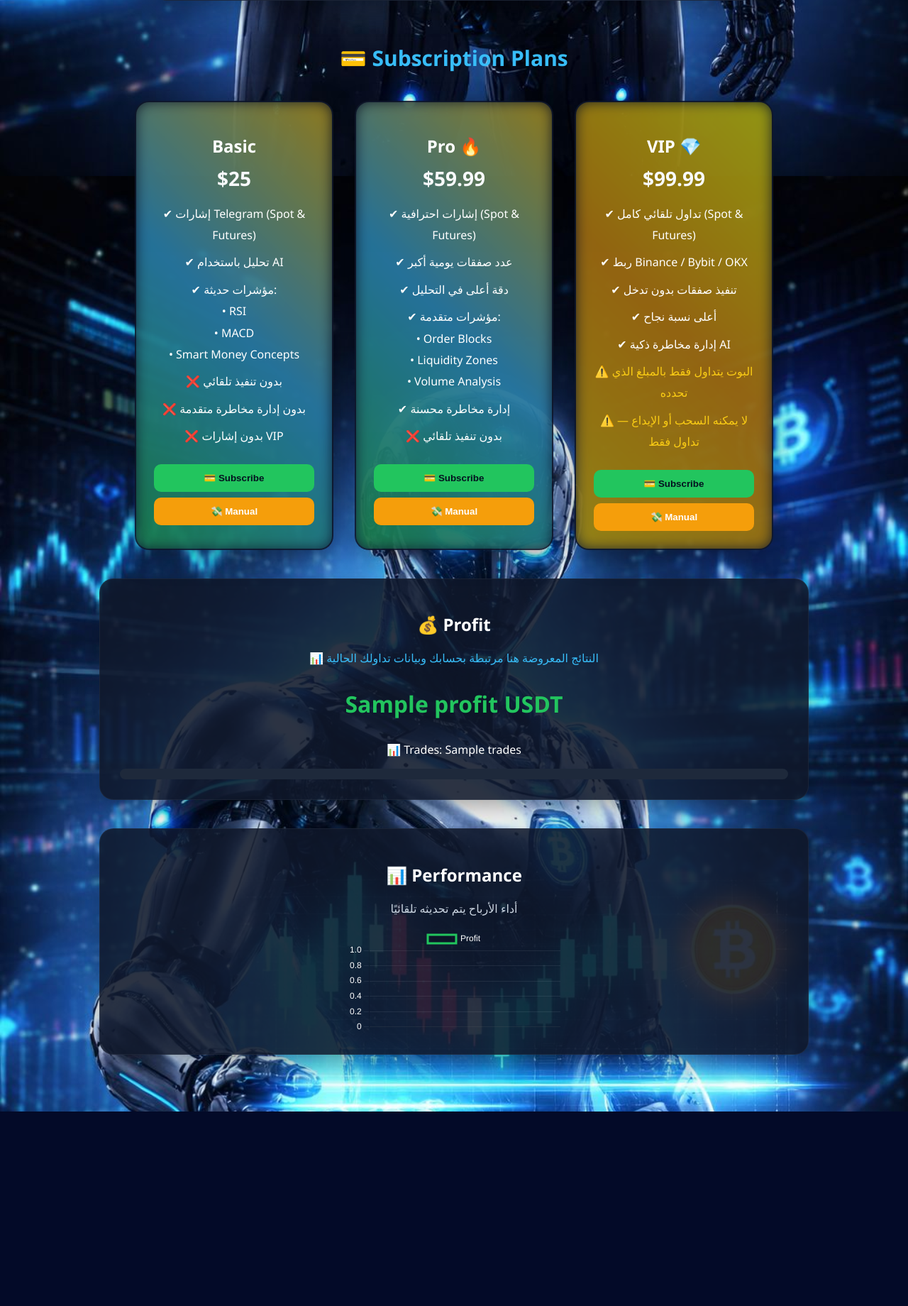
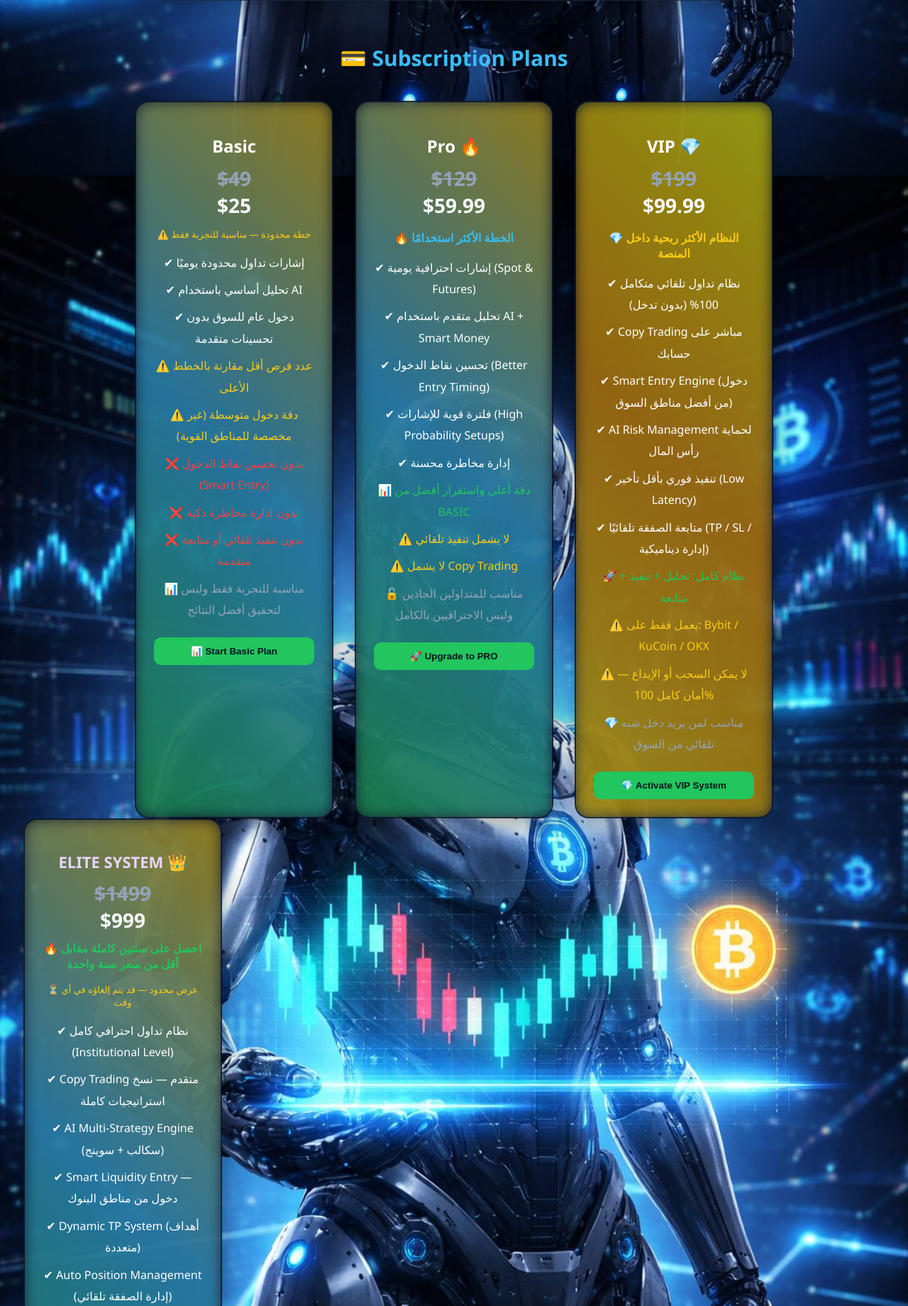
Before and after one commit to abdallah-bot250/trading_bot, a Flask app: template templates/dashboard.html in a window 1280 px wide. Shown: the part 1672-3512 px from the top of the page at 71% size. Before the commit the page ends 3238 px from the top, so only its background shows below. Run offline with Flask 3, Linux system fonts and the light colour scheme; the template is opened without the code that fills it: most values are stand-ins (such as "Sample title", 1, 10 or a date in 2020); parts of the project's set-up code (start-up, migrations or seed data) failed here and were passed over; some libraries are stand-ins or nearby versions.

Commit message:
final update

```diff
--- a/static/style.css
+++ b/static/style.css
@@ -445,3 +445,52 @@ textarea {
         font-size: 24px;
     }
 }
+/* ===== ELITE PLAN STYLE ===== */
+
+.pro2y {
+    border: 2px solid #a855f7;
+    box-shadow: 0 0 25px rgba(168,85,247,0.4);
+}
+
+.pro2y:hover {
+    transform: scale(1.07);
+    box-shadow: 0 0 40px rgba(168,85,247,0.7);
+}
+
+.pro2y::before {
+    content: "";
+    position: absolute;
+    inset: -2px;
+    border-radius: 20px;
+    background: linear-gradient(45deg, #9333ea, #22c55e, #38bdf8);
+    z-index: -1;
+    filter: blur(12px);
+    opacity: 0.7;
+}
+
+.pro2y h2 {
+    font-size: 22px;
+    color: #e9d5ff;
+}
+
+.pro2y .pay {
+    background: linear-gradient(45deg, #9333ea, #22c55e);
+    color: white;
+    font-weight: bold;
+}
+
+.pro2y .pay:hover {
+    transform: scale(1.06);
+}
+
+.best-value {
+    position: absolute;
+    top: 10px;
+    right: -35px;
+    background: linear-gradient(45deg,#22c55e,#9333ea);
+    color: white;
+    padding: 6px 45px;
+    transform: rotate(35deg);
+    font-size: 12px;
+    font-weight: bold;
+}
--- a/templates/dashboard.html
+++ b/templates/dashboard.html
@@ -1,3 +1,4 @@
+
 <!DOCTYPE html>
 <html>
 <head>
@@ -659,27 +660,49 @@ input, select {
         <div class="current-badge">YOUR CURRENT PLAN</div>
         {% endif %}
         <h2>Basic</h2>
-        <div class="price">$25</div>
+       <div class="price">
+<span style="text-decoration:line-through;color:#94a3b8">$49</span><br>
+$25
+</div>
+
+<p style="color:#facc15; font-size:13px;">
+⚠️ خطة محدودة — مناسبة للتجربة فقط
+</p>
 
         <ul>
-            <li>✔ إشارات Telegram (Spot & Futures)</li>
-            <li>✔ تحليل باستخدام AI</li>
-            <li>✔ مؤشرات حديثة:
-                <br>• RSI
-                <br>• MACD
-                <br>• Smart Money Concepts
-            </li>
-            <li>❌ بدون تنفيذ تلقائي</li>
-            <li>❌ بدون إدارة مخاطرة متقدمة</li>
-            <li>❌ بدون إشارات VIP</li>
-        </ul>
+    <li>✔ إشارات تداول محدودة يوميًا</li>
+    <li>✔ تحليل أساسي باستخدام AI</li>
+    <li>✔ دخول عام للسوق بدون تحسينات متقدمة</li>
+
+    <li style="color:#facc15;">
+    ⚠️ عدد فرص أقل مقارنة بالخطط الأعلى
+    </li>
+
+    <li style="color:#facc15;">
+    ⚠️ دقة دخول متوسطة (غير مخصصة للمناطق القوية)
+    </li>
+
+    <li style="color:#ef4444;">
+    ❌ بدون تحسين نقاط الدخول (Smart Entry)
+    </li>
+
+    <li style="color:#ef4444;">
+    ❌ بدون إدارة مخاطرة ذكية
+    </li>
+
+    <li style="color:#ef4444;">
+    ❌ بدون تنفيذ تلقائي أو متابعة متقدمة
+    </li>
+
+    <li style="color:#94a3b8;">
+    📊 مناسبة للتجربة فقط وليس لتحقيق أفضل النتائج
+    </li>
+</ul>
 
         <form action="/create-payment" method="GET">
             <input type="hidden" name="plan" value="basic">
-            <button class="pay">💳 Subscribe</button>
+            <button class="pay">📊 Start Basic Plan</button>
         </form>
-
-        <a href="/pay/basic"><button class="manual">💸 Manual</button></a>
     </div>
 
     <div class="card {% if plan == 'pro' %}current-plan{% endif %}">
@@ -687,27 +710,44 @@ input, select {
         <div class="current-badge">YOUR CURRENT PLAN</div>
         {% endif %}
         <h2>Pro 🔥</h2>
-        <div class="price">$59.99</div>
+        <div class="price">
+<span style="text-decoration:line-through;color:#94a3b8">$129</span><br>
+$59.99
+</div>
+
+<p style="color:#38bdf8; font-weight:bold;">
+🔥 الخطة الأكثر استخدامًا
+</p>
 
         <ul>
-            <li>✔ إشارات احترافية (Spot & Futures)</li>
-            <li>✔ عدد صفقات يومية أكبر</li>
-            <li>✔ دقة أعلى في التحليل</li>
-            <li>✔ مؤشرات متقدمة:
-                <br>• Order Blocks
-                <br>• Liquidity Zones
-                <br>• Volume Analysis
-            </li>
-            <li>✔ إدارة مخاطرة محسنة</li>
-            <li>❌ بدون تنفيذ تلقائي</li>
-        </ul>
+    <li>✔ إشارات احترافية يومية (Spot & Futures)</li>
+    <li>✔ تحليل متقدم باستخدام AI + Smart Money</li>
+    <li>✔ تحسين نقاط الدخول (Better Entry Timing)</li>
+    <li>✔ فلترة قوية للإشارات (High Probability Setups)</li>
+    <li>✔ إدارة مخاطرة محسنة</li>
+
+    <li style="color:#22c55e;">
+    📊 دقة أعلى واستقرار أفضل من BASIC
+    </li>
+
+    <li style="color:#facc15;">
+    ⚠️ لا يشمل تنفيذ تلقائي
+    </li>
+
+    <li style="color:#facc15;">
+    ⚠️ لا يشمل Copy Trading
+    </li>
+
+    <li style="color:#94a3b8;">
+    🔓 مناسب للمتداولين الجادين وليس الاحترافيين بالكامل
+    </li>
+</ul>
 
         <form action="/create-payment" method="GET">
             <input type="hidden" name="plan" value="pro">
-            <button class="pay">💳 Subscribe</button>
+            <button class="pay">🚀 Upgrade to PRO</button>
         </form>
 
-        <a href="/pay/pro"><button class="manual">💸 Manual</button></a>
     </div>
 
     <div class="card vip {% if plan == 'vip' %}current-plan{% endif %}">
@@ -715,25 +755,98 @@ input, select {
         <div class="current-badge">YOUR CURRENT PLAN</div>
         {% endif %}
         <h2>VIP 💎</h2>
-        <div class="price">$99.99</div>
+        <div class="price">
+<span style="text-decoration:line-through;color:#94a3b8">$199</span><br>
+$99.99
+</div>
+
+<p style="color:#facc15; font-weight:bold;">
+💎 النظام الأكثر ربحية داخل المنصة
+</p>
 
         <ul>
-            <li>✔ تداول تلقائي كامل (Spot & Futures)</li>
-            <li>✔ ربط Binance / Bybit / OKX</li>
-            <li>✔ تنفيذ صفقات بدون تدخل</li>
-            <li>✔ أعلى نسبة نجاح</li>
-            <li>✔ إدارة مخاطرة ذكية AI</li>
-            <li style="color:#facc15;">⚠️ البوت يتداول فقط بالمبلغ الذي تحدده</li>
-            <li style="color:#facc15;">⚠️ لا يمكنه السحب أو الإيداع — تداول فقط</li>
-        </ul>
+    <li>✔ نظام تداول تلقائي متكامل 100% (بدون تدخل)</li>
+    <li>✔ Copy Trading مباشر على حسابك</li>
+    <li>✔ Smart Entry Engine (دخول من أفضل مناطق السوق)</li>
+    <li>✔ AI Risk Management لحماية رأس المال</li>
+    <li>✔ تنفيذ فوري بأقل تأخير (Low Latency)</li>
+    <li>✔ متابعة الصفقة تلقائيًا (TP / SL / إدارة ديناميكية)</li>
+
+    <li style="color:#22c55e;">
+    🚀 نظام كامل: تحليل + تنفيذ + متابعة
+    </li>
+
+    <li style="color:#facc15;">
+    ⚠️ يعمل فقط على: Bybit / KuCoin / OKX
+    </li>
+
+    <li style="color:#facc15;">
+    ⚠️ لا يمكن السحب أو الإيداع — أمان كامل 100%
+    </li>
+
+    <li style="color:#94a3b8;">
+    💎 مناسب لمن يريد دخل شبه تلقائي من السوق
+    </li>
+</ul>
 
         <form action="/create-payment" method="GET">
             <input type="hidden" name="plan" value="vip">
-            <button class="pay">💳 Subscribe</button>
+            <button class="pay">💎 Activate VIP System</button>
         </form>
 
-        <a href="/pay/vip"><button class="manual">💸 Manual</button></a>
     </div>
+
+</div>
+<div class="card pro2y {% if plan == 'pro_2y' %}current-plan{% endif %}">
+
+    {% if plan == "pro_2y" %}
+    <div class="current-badge">YOUR CURRENT PLAN</div>
+    {% endif %}
+
+    <h2>ELITE SYSTEM 👑</h2>
+
+    <div class="price">
+<span style="text-decoration:line-through;color:#94a3b8">$1499</span><br>
+$999
+</div>
+
+<p style="color:#22c55e; font-weight:bold; margin-top:10px;">
+🔥 احصل على سنتين كاملة مقابل أقل من سعر سنة واحدة
+</p>
+
+<p style="color:#facc15; font-size:13px;">
+⏳ عرض محدود — قد يتم إلغاؤه في أي وقت
+</p>
+
+    <ul>
+    <li>✔ نظام تداول احترافي كامل (Institutional Level)</li>
+    <li>✔ Copy Trading متقدم — نسخ استراتيجيات كاملة</li>
+    <li>✔ AI Multi-Strategy Engine (سكالب + سوينج)</li>
+    <li>✔ Smart Liquidity Entry — دخول من مناطق البنوك</li>
+    <li>✔ Dynamic TP System (أهداف متعددة)</li>
+    <li>✔ Auto Position Management (إدارة الصفقة تلقائي)</li>
+    <li>✔ أعلى دقة دخول بين جميع الخطط</li>
+    <li>✔ نتائج ثابتة وتقليل المخاطرة لأقصى حد</li>
+
+    <li style="color:#22c55e;">
+    🔥 أعلى مستوى أداء داخل النظام بالكامل
+    </li>
+
+    <li style="color:#facc15;">
+    ⚠️ مخصص للمستخدمين المتقدمين فقط
+    </li>
+</ul>
+
+    <form action="/create-payment" method="GET">
+        <input type="hidden" name="plan" value="pro_2y">
+        <button class="pay" style="font-size:16px;">
+👑 Unlock Elite System
+</button>
+
+<p style="font-size:12px; color:#94a3b8; margin-top:6px;">
+🚀 وصول فوري + تفعيل مباشر بعد الدفع
+</p>
+    </form>
 
 </div>
 
```
